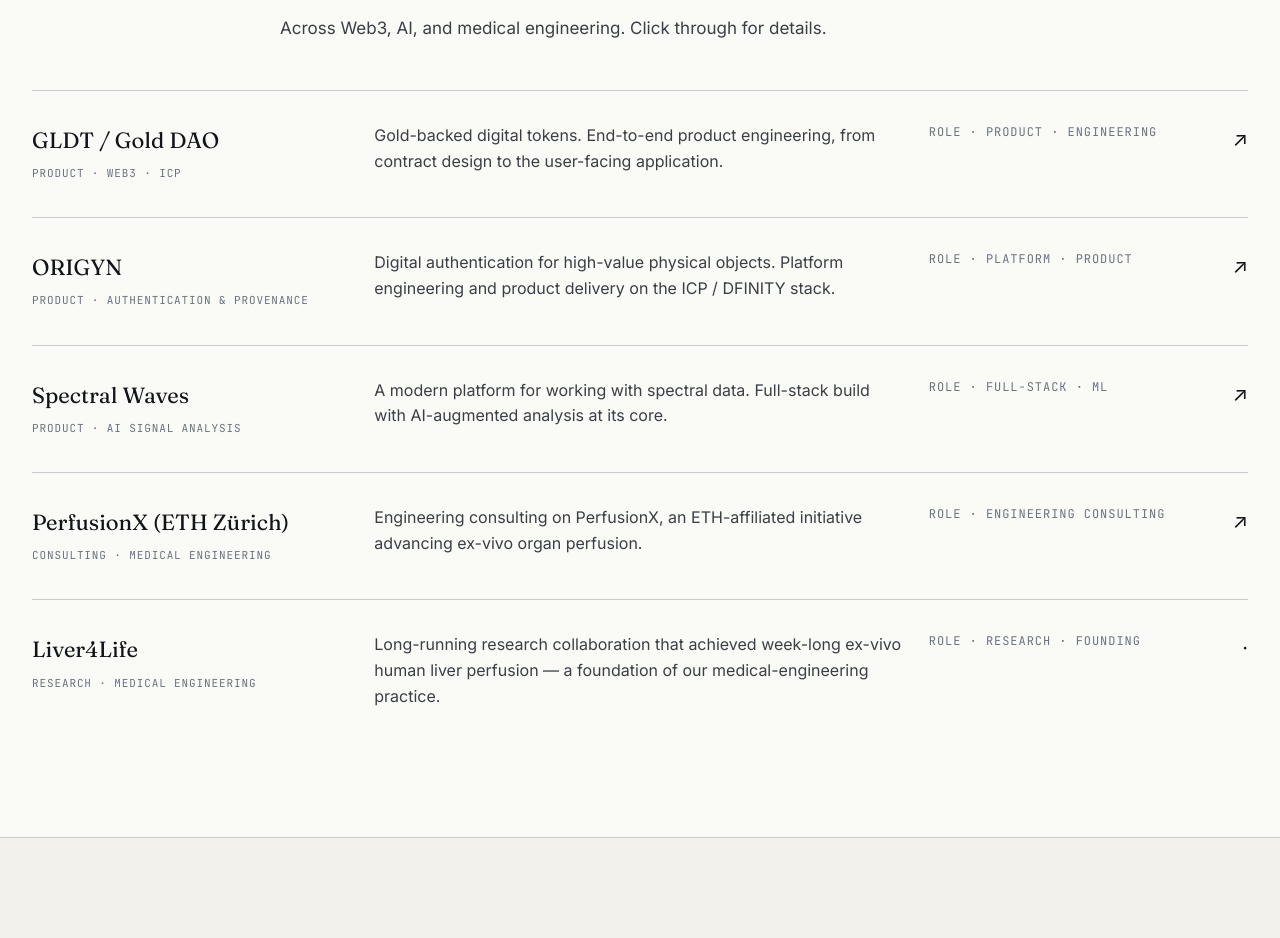
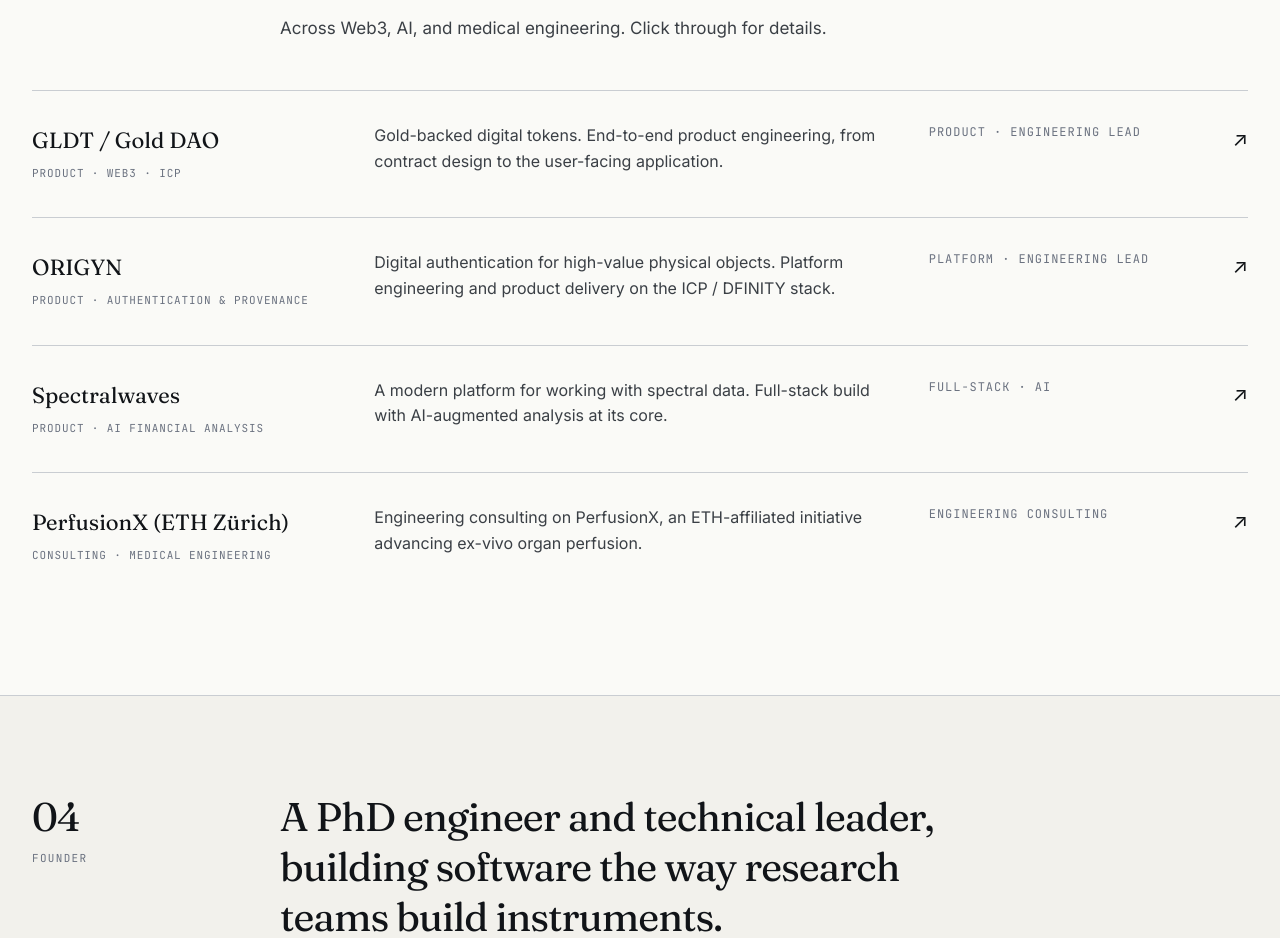
Before and after one commit to MapleXLabs/homepage, a React (Vite) app: page / in a window 1280 px wide. Shown: the part 3105-4043 px from the top of the page. Built offline with nearby package versions, Linux system fonts and the light colour scheme.

Commit message:
update work

```diff
--- a/src/components/Work.tsx
+++ b/src/components/Work.tsx
@@ -4,52 +4,49 @@
   {
     name: 'GLDT / Gold DAO',
     tag: 'Product · Web3 · ICP',
-    blurb: 'Gold-backed digital tokens. End-to-end product engineering, from contract design to the user-facing application.',
-    role: 'Product · engineering',
+    blurb:
+      'Gold-backed digital tokens. End-to-end product engineering, from contract design to the user-facing application.',
+    role: 'Product · engineering lead',
     url: 'https://gldt.org',
   },
   {
     name: 'ORIGYN',
     tag: 'Product · authentication & provenance',
-    blurb: 'Digital authentication for high-value physical objects. Platform engineering and product delivery on the ICP / DFINITY stack.',
-    role: 'Platform · product',
+    blurb:
+      'Digital authentication for high-value physical objects. Platform engineering and product delivery on the ICP / DFINITY stack.',
+    role: 'Platform · engineering lead',
     url: 'https://origyn.com',
   },
   {
-    name: 'Spectral Waves',
-    tag: 'Product · AI signal analysis',
-    blurb: 'A modern platform for working with spectral data. Full-stack build with AI-augmented analysis at its core.',
-    role: 'Full-stack · ML',
+    name: 'Spectralwaves',
+    tag: 'Product · AI financial analysis',
+    blurb:
+      'A modern platform for working with spectral data. Full-stack build with AI-augmented analysis at its core.',
+    role: 'Full-stack · AI',
     url: 'https://spectralwaves.com',
   },
   {
     name: 'PerfusionX (ETH Zürich)',
     tag: 'Consulting · medical engineering',
-    blurb: 'Engineering consulting on PerfusionX, an ETH-affiliated initiative advancing ex-vivo organ perfusion.',
+    blurb:
+      'Engineering consulting on PerfusionX, an ETH-affiliated initiative advancing ex-vivo organ perfusion.',
     role: 'Engineering consulting',
     url: 'https://www.perfusionx.ch',
-  },
-  {
-    name: 'Liver4Life',
-    tag: 'Research · medical engineering',
-    blurb: 'Long-running research collaboration that achieved week-long ex-vivo human liver perfusion — a foundation of our medical-engineering practice.',
-    role: 'Research · founding',
-    url: null as string | null,
   },
 ];
 
 export default function Work() {
   return (
-    <section id="work" className="py-24 border-b border-neutral-300">
-      <div className="container-x">
+    <section id='work' className='py-24 border-b border-neutral-300'>
+      <div className='container-x'>
         <SectionHeader
-          number="03"
-          label="Selected work"
-          title="A few of the products MapleX has helped design, build, or lead."
-          description="Across Web3, AI, and medical engineering. Click through for details."
+          number='03'
+          label='Selected work'
+          title='A few of the products MapleX has helped design, build, or lead.'
+          description='Across Web3, AI, and medical engineering. Click through for details.'
         />
 
-        <div className="divide-y divide-neutral-300 border-t border-neutral-300">
+        <div className='divide-y divide-neutral-300 border-t border-neutral-300'>
           {items.map((it, i) => {
             const className =
               'reveal grid grid-cols-1 lg:grid-cols-[1.2fr_2fr_1fr_30px] gap-6 py-8 no-underline text-inherit group';
@@ -57,16 +54,27 @@
             const inner = (
               <>
                 <div>
-                  <div className="font-display text-[22px] text-ink">{it.name}</div>
-                  <span className="font-mono text-[11px] tracking-[0.08em] uppercase text-neutral-500">{it.tag}</span>
+                  <div className='font-display text-[22px] text-ink'>{it.name}</div>
+                  <span className='font-mono text-[11px] tracking-[0.08em] uppercase text-neutral-500'>
+                    {it.tag}
+                  </span>
                 </div>
-                <p className="text-[16px] text-neutral-700 m-0 max-w-[55ch]">{it.blurb}</p>
-                <div className="font-mono text-[12px] tracking-[0.08em] uppercase text-neutral-500">Role · {it.role}</div>
-                <div className="text-ink text-right text-[20px]">{it.url ? '↗' : '·'}</div>
+                <p className='text-[16px] text-neutral-700 m-0 max-w-[55ch]'>{it.blurb}</p>
+                <div className='font-mono text-[12px] tracking-[0.08em] uppercase text-neutral-500'>
+                  {it.role}
+                </div>
+                <div className='text-ink text-right text-[20px]'>{it.url ? '↗' : '·'}</div>
               </>
             );
             return it.url ? (
-              <a key={it.name} style={style} className={className + ' hover:bg-neutral-100 transition-colors'} href={it.url} target="_blank" rel="noopener noreferrer">
+              <a
+                key={it.name}
+                style={style}
+                className={className + ' hover:bg-neutral-100 transition-colors'}
+                href={it.url}
+                target='_blank'
+                rel='noopener noreferrer'
+              >
                 {inner}
               </a>
             ) : (
```
